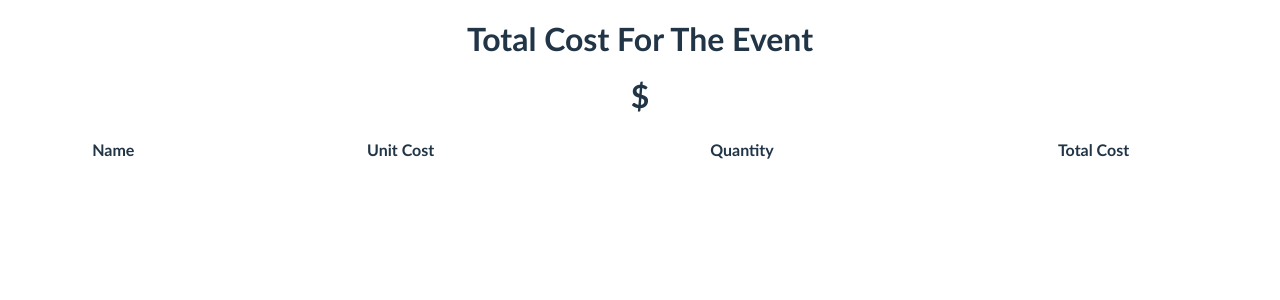
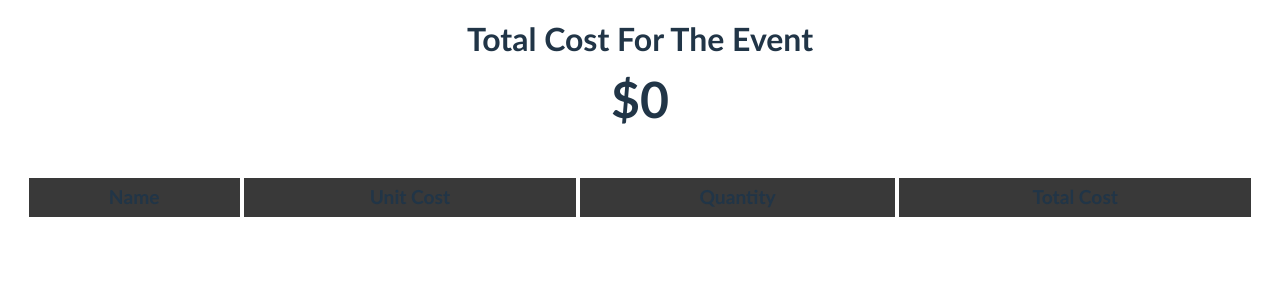
Before and after one commit to Yamin14/Conference-Expense-Planner, a React (Vite) app: page /total in a window 1280 px wide. Shown: the top 300 px of the page. Built offline with nearby package versions, Linux system fonts and the light colour scheme.

Commit message:
project complete

```diff
--- a/src/Components/MealsSelection.tsx
+++ b/src/Components/MealsSelection.tsx
@@ -27,7 +27,7 @@ const MealsSelection = () => {
 
       <div id='noOfPeople'>
         <label htmlFor="">No. of People: </label>
-        <input type="number" defaultValue={30} min={2} max={50}
+        <input type="number" defaultValue={noOfPeople} min={2} max={50}
           onKeyDown={(e) => e.preventDefault()}
           onChange={(e) => dispatch(setPeople(e.target.value))} />
       </div>
@@ -36,7 +36,7 @@ const MealsSelection = () => {
         {meals.map((meal) => {
           return (
             <div className="meal">
-              <input id={meal.name} type="checkbox"
+              <input id={meal.name} type="checkbox" defaultChecked={meal.selected}
                 onChange={() => dispatch(toggle(meal.name))} />
               <label htmlFor={meal.name}>{meal.name}</label> <br />
               <label htmlFor="">${meal.price}</label>
--- a/src/Pages/Total.tsx
+++ b/src/Pages/Total.tsx
@@ -1,5 +1,5 @@
 
-import React from 'react'
+import React, { useEffect, useState } from 'react'
 import '../Styles/total.css'
 import { Helmet } from 'react-helmet'
 import { useSelector } from 'react-redux'
@@ -10,9 +10,25 @@ const Total = () => {
     //get rooms
     const rooms = useSelector((state: RootState) => state.rooms.rooms);
     const addOns = useSelector((state: RootState) => state.addOns.addOns);
-    const meals = useSelector((state: RootState) => state.meals.meals);
+    const meals = useSelector((state: RootState) => state.meals.meals)
+        .filter(meal => meal.selected);
     const noOfPeople = useSelector((state: RootState) => state.meals.noOfPeople);
 
+    //estimating total cost
+    const [total, setTotal] = useState(0);
+    useEffect(() => {
+
+        let temp = rooms.map(room => room.price * room.quantity)
+            .reduce((acc, price) => acc + price, 0);
+        temp += addOns.map(addOn => addOn.price * addOn.quantity)
+            .reduce((acc, price) => acc + price, 0);
+        temp += meals.map(meal => meal.price * noOfPeople)
+            .reduce((acc, price) => acc + price, 0);
+
+        setTotal(temp);
+    }, [rooms, addOns, meals, noOfPeople]);
+
+    //return
     return (
     <>
         <Helmet>
@@ -20,8 +36,8 @@ const Total = () => {
             </body>
         </Helmet>
 
-        <h1>Total Cost For The Event</h1>
-        <h1>$</h1>
+        <h1 id='totalHeading'>Total Cost For The Event</h1>
+        <h1 id="total">${total}</h1>
 
         <table>
             <tr>
@@ -48,6 +64,16 @@ const Total = () => {
                     <td>${addOn.price * addOn.quantity}</td>
                 </tr>);
             })}
+
+            {meals.filter(meal => meal.selected).map((meal) => {
+                return (<tr>
+                    <td>{meal.name}</td>
+                    <td>${meal.price}</td>
+                    <td>For {noOfPeople} people</td>
+                    <td>${meal.price * noOfPeople}</td>
+                </tr>);
+            })}
+
         </table>
     </>
   )
--- a/src/Styles/total.css
+++ b/src/Styles/total.css
@@ -4,6 +4,28 @@
     overflow-x: hidden;
 }
 
+#totalHeading {
+    margin-bottom: 15px;
+}
+
+#total {
+    font-size: 50px;
+    margin-top: 0;
+}
+
 table {
-    width: 100%;
+    width: 96%;
+    margin: 10px 2%;
+    padding: 15px 0;
+    font-size: larger;
 }
+
+th, td {
+    padding: 5px 0;
+    border: 1px solid white;
+    border-collapse: collapse;
+}
+
+tr:nth-child(odd) {
+    background-color: #393939;
+}
```
